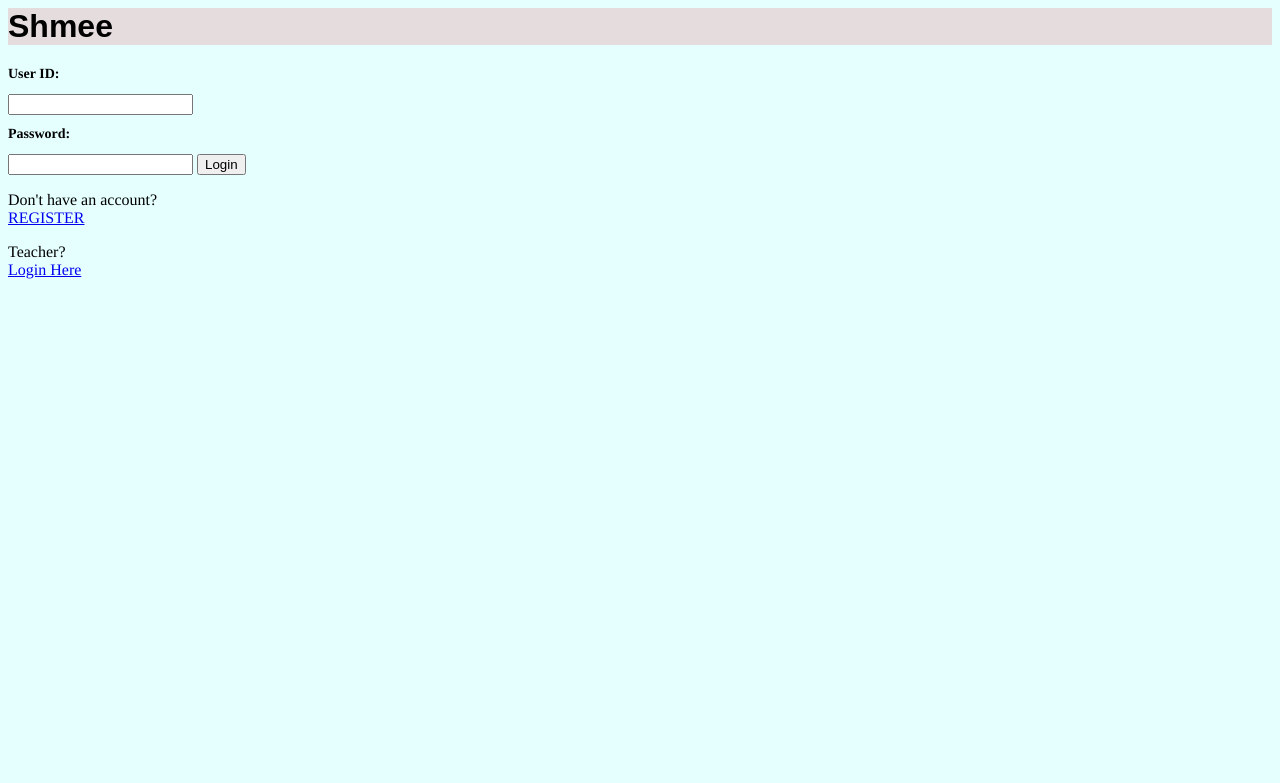
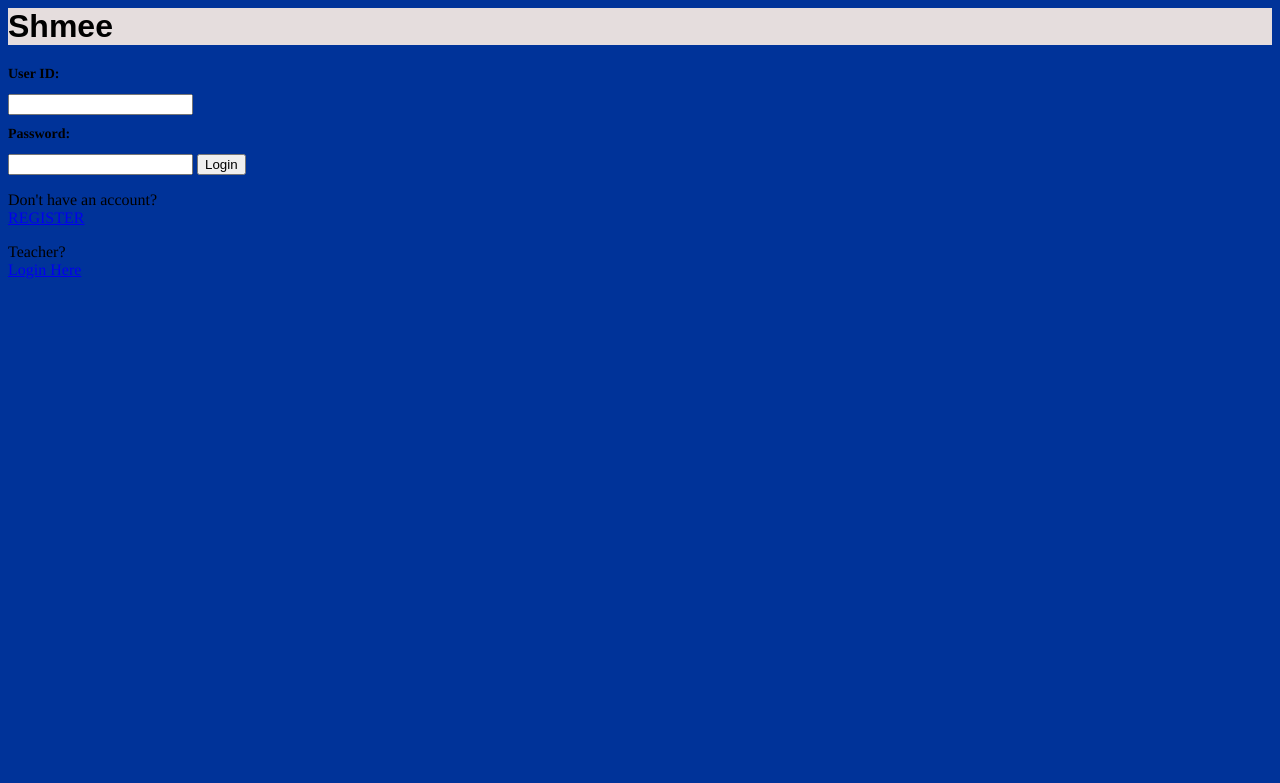
Before and after one commit to rsgc-edwards-g/RateMySchmeacher, a PHP site: page /index.php in a window 1280 px wide. Shown: the top 783 px of the page. Run offline with PHP 8.4, Linux system fonts and the light colour scheme; data that the repository does not hold is empty.

Commit message:
changed background colour to a darker blue

```diff
--- a/CSS/Stylin.css
+++ b/CSS/Stylin.css
@@ -1,6 +1,6 @@
 
 body {
-background-color: #e5ffff;
+background-color: #003399;
 
 }
 
```
